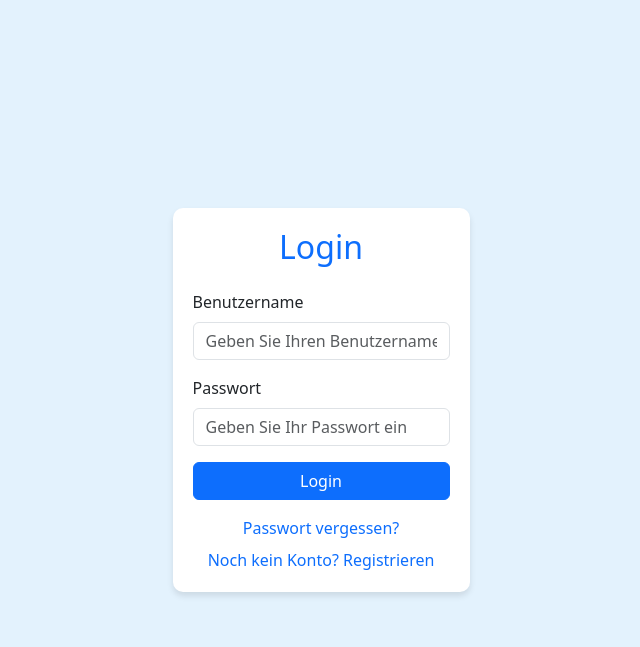
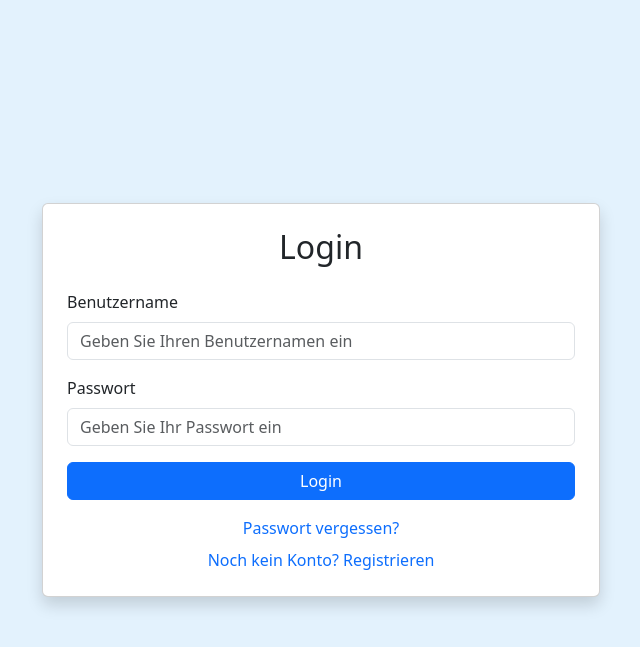
Before and after one commit to joseppe28/Triolingo, a PHP site: page /Login.php in a window 1280 px wide. Shown: the top 647 px of the page, without its empty margins (319-959 px from the left). Run offline with PHP 8.4, Linux system fonts and the light colour scheme.

Commit message:
Modified the width of login.php and Register.php, also changed from css to Bootstrap in Login.php

```diff
--- a/Login.php
+++ b/Login.php
@@ -9,22 +9,11 @@
         body {
             background-color: #e3f2fd; /* Heller Blauton */
         }
-        .login-card {
-            max-width: 400px;
-            margin: auto;
-            padding: 20px;
-            border-radius: 10px;
-            background-color: #ffffff;
-            box-shadow: 0 4px 6px rgba(0, 0, 0, 0.1);
-        }
-        .login-card h2 {
-            color: #0d6efd; /* Bootstrap Primärfarbe */
-        }
     </style>
 </head>
 <body>
     <div class="container d-flex justify-content-center align-items-center vh-100">
-        <div class="login-card">
+        <div class="card w-50 p-4 shadow"> <!-- Breite über Bootstrap-Klasse w-50 -->
             <h2 class="text-center mb-4">Login</h2>
             <form action="processLogin.php" method="post">
                 <div class="mb-3">
--- a/Register.php
+++ b/Register.php
@@ -9,11 +9,14 @@
         body {
             background-color: #e3f2fd; /* Heller Blauton */
         }
+        h2 {
+            color: #0d6efd; /* Bootstrap Primärfarbe */
+        }
     </style>
 </head>
 <body>
     <div class="container d-flex justify-content-center align-items-center vh-100">
-        <div class="card w-40 p-4 shadow"> <!-- Breite über Bootstrap-Klasse w-40 -->
+        <div class="card w-50 p-4 shadow"> <!-- Breite über Bootstrap-Klasse w-75 -->
             <h2 class="text-center mb-4">Registrieren</h2>
             <form id="registerForm" action="processRegister.php" method="post">
                 <div class="mb-3">
```
